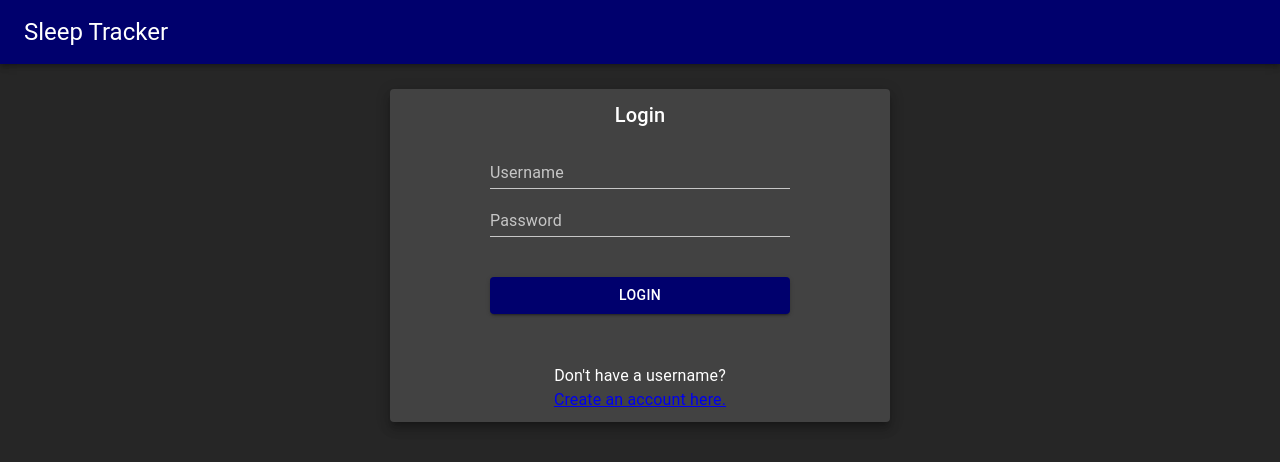
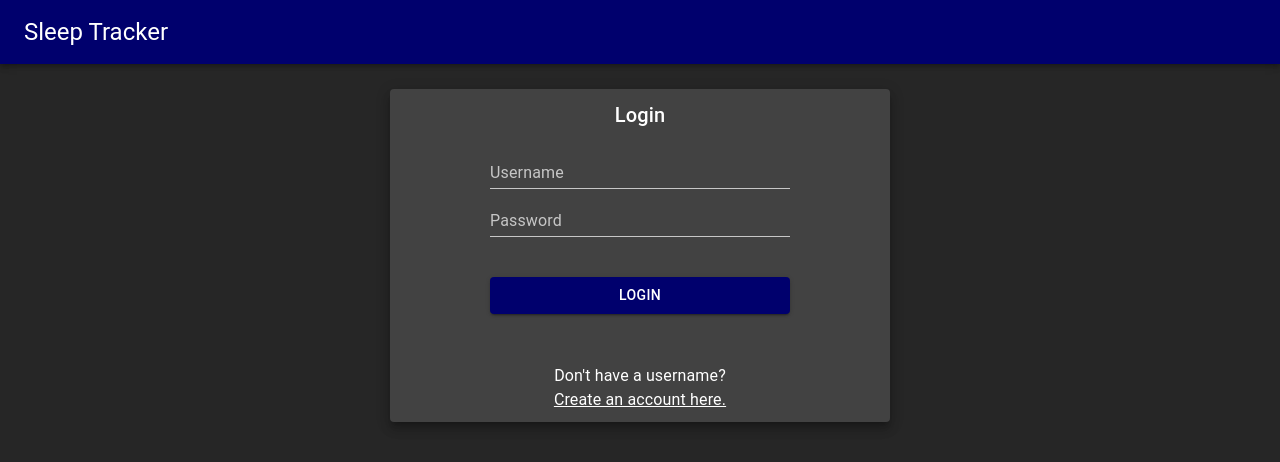
Before and after one commit to bw-sleep-tracker/ST-Front-End, a React (Create React App) app in the folder sleep-tracker/: page / in a window 1280 px wide. Shown: the top 462 px of the page. Built offline with nearby package versions, Linux system fonts and the light colour scheme.

Commit message:
fixed link styling

```diff
--- a/sleep-tracker/src/Components/CreateUserForm.js
+++ b/sleep-tracker/src/Components/CreateUserForm.js
@@ -141,7 +141,9 @@ class CreateUserForm extends Component {
           >
             Already have a username? <br />{" "}
             {/* <a href="#" style={{ color: "white" }}> */}
-            <Link to="/">Login Here.</Link>
+            <Link to="/" style={{ color: "white" }}>
+              Login Here.
+            </Link>
             {/* Links need to be restyled */}
             {/* </a> */}
           </Typography>
--- a/sleep-tracker/src/Components/LoginForm.js
+++ b/sleep-tracker/src/Components/LoginForm.js
@@ -100,7 +100,9 @@ class LoginForm extends Component {
           >
             Don't have a username? <br />{" "}
             {/* <a href="#" style={{ color: "white" }}> */}
-            <Link to="/create">Create an account here.</Link>{" "}
+            <Link to="/create" style={{ color: "white" }}>
+              Create an account here.
+            </Link>{" "}
             {/* needs to be restyled */}
             {/* </a> */}
           </Typography>
```
